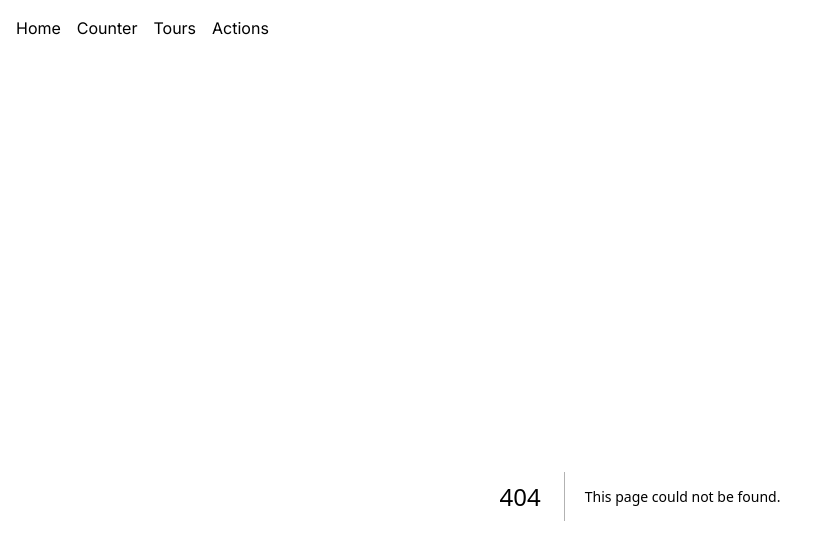
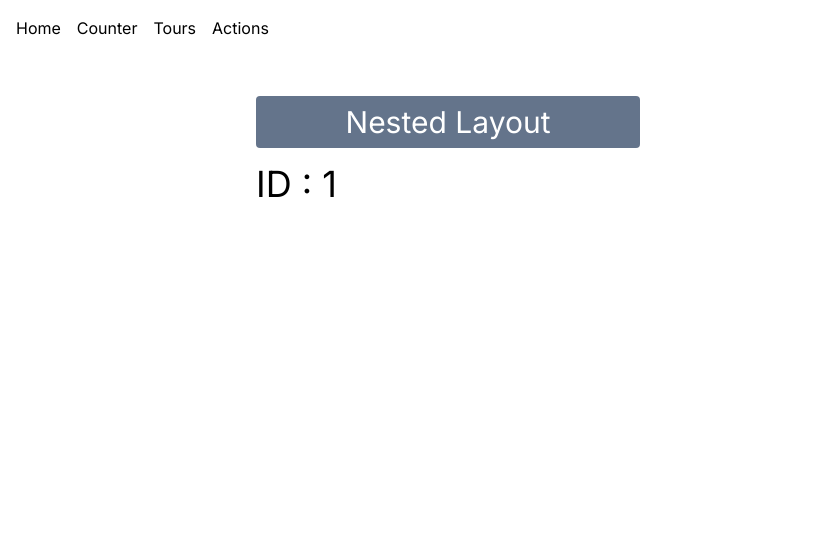
Before and after one commit to ntustRay/tutorial, a Next.js app: page /tours/1 in a window 1280 px wide. Before the commit this address had no page. Shown: the top 560 px of the page, without its empty margins (0-826 px from the left). Built offline with nearby package versions, Linux system fonts and the light colour scheme.

Commit message:
feat: Add ToursPage layout and individual tour page
- Add new file app/tours/layout.tsx for nested layout
- Add new file app/tours/[id]/page.tsx for individual tour page
- Implement basic layout and display tour ID on individual tour page
- Add link to individual tour page on ToursPage

```diff
--- /dev/null
+++ b/app/tours/[id]/page.tsx
@@ -0,0 +1,11 @@
+import React from 'react';
+
+const Page = ({params}: {params: {id: string}}) => {
+  return (
+    <div>
+      <h1 className='text-4xl'>ID : {params.id}</h1>
+    </div>
+  );
+}
+
+export default Page;
--- /dev/null
+++ b/app/tours/layout.tsx
@@ -0,0 +1,16 @@
+import React from 'react';
+
+const ToursLayout = ({children}: {children: React.ReactNode}) => {
+  return (
+    <div>
+      <header className='py-2 w-1/2 bg-slate-500 rounded mb-4'>
+        <h1 className='text-3xl text-white text-center'>
+          Nested Layout
+        </h1>
+      </header>
+      {children}
+    </div>
+  );
+}
+
+export default ToursLayout;
--- a/app/tours/page.tsx
+++ b/app/tours/page.tsx
@@ -1,3 +1,4 @@
+import Link from 'next/link';
 import React from 'react';
 
 const url = 'https://www.course-api.com/react-tours-project';
@@ -13,7 +14,7 @@
 
 const fetchTours = async () => {
   await new Promise((resolve) => setTimeout(resolve, 3000));
-  const response = await fetch(wrongUrl);
+  const response = await fetch(url);
   const data: Tour[] = await response.json();
   return data;
 };
@@ -27,7 +28,9 @@
       <h1 className='text-3xl mb-4'>Tours</h1>
       {data.map((tour) => {
         return (
-          <h2 key={tour.id} >{tour.name}</h2>
+          <Link key={tour.id} href={`/tours/${tour.id}`} className='hover:text-blue-500'>
+            <h2>{tour.name}</h2>
+          </Link>
         );
       })}
     </section>
```
